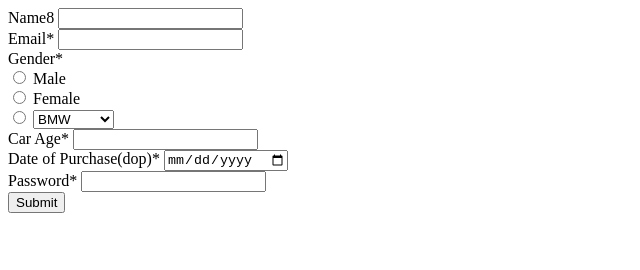
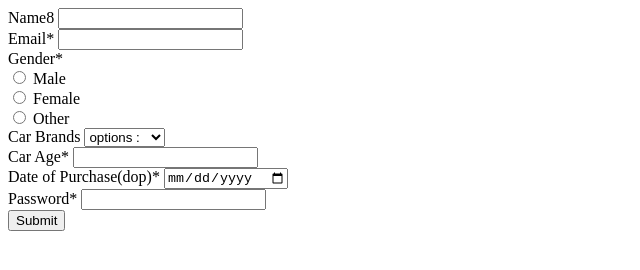
Before and after one commit to acciojob/car-insurance-form-Harshadsonar, a website: page main.html in a window 1280 px wide. Shown: the whole page, without its empty margins (0-640 px from the left). Drawn offline with Linux system fonts and the light colour scheme.

Commit message:
modiified

```diff
--- a/main.html
+++ b/main.html
@@ -20,9 +20,11 @@
         <input type="radio" id="female" name="gender" value="female" required>
         <label for="female">Female</label><br>
         <input type="radio" id="other" name="gender" value="other" required>
+        <label for="other">Other</label><br>
 
-
+        <label for="cars">Car Brands</label>
         <select name="cars" id="cars">
+			<option value="options" disabled selected>options :</option>
 			<option value="bmw">BMW</option>
 			<option value="audi">Audi</option>
 			<option value="mercedez">Mercedez</option>
```
